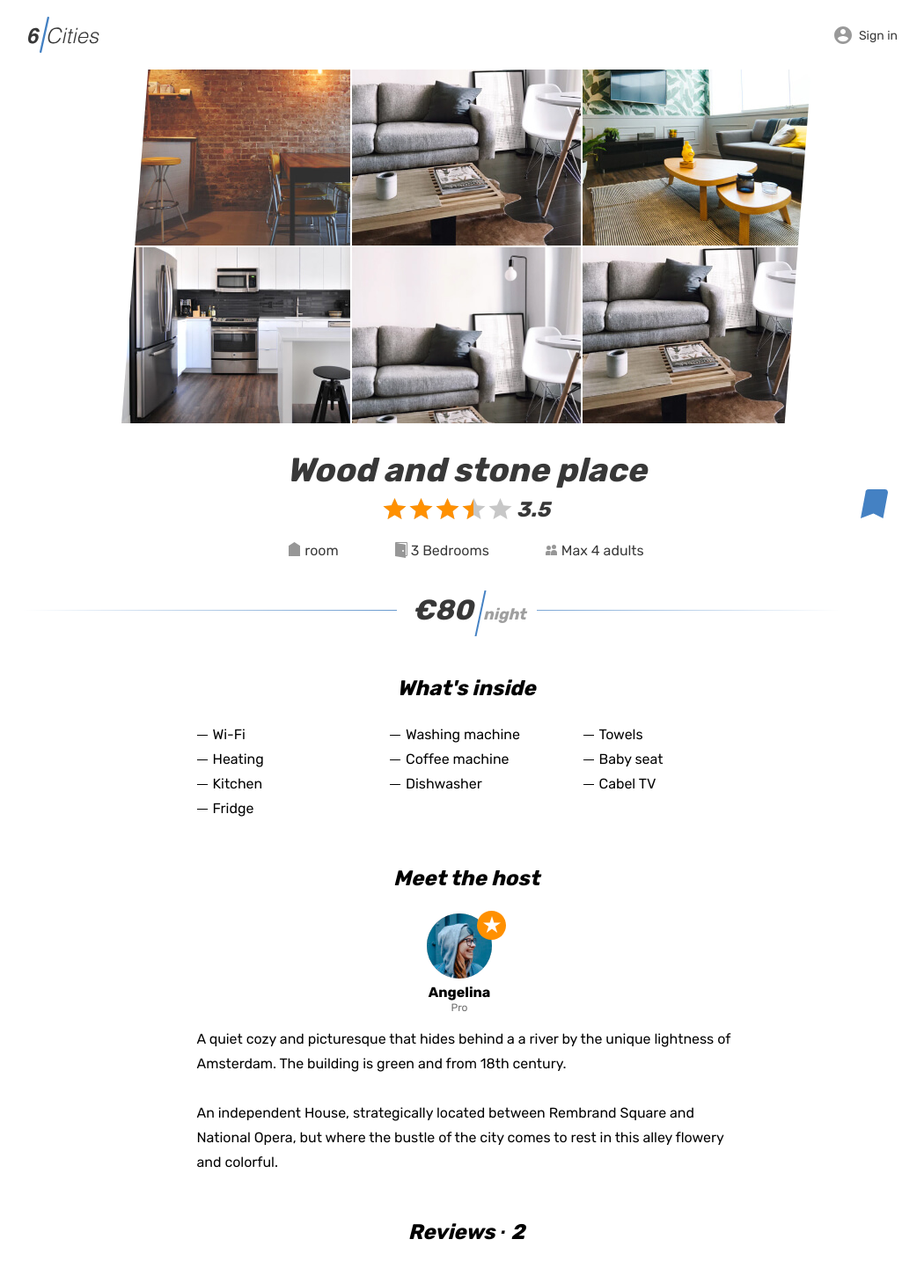
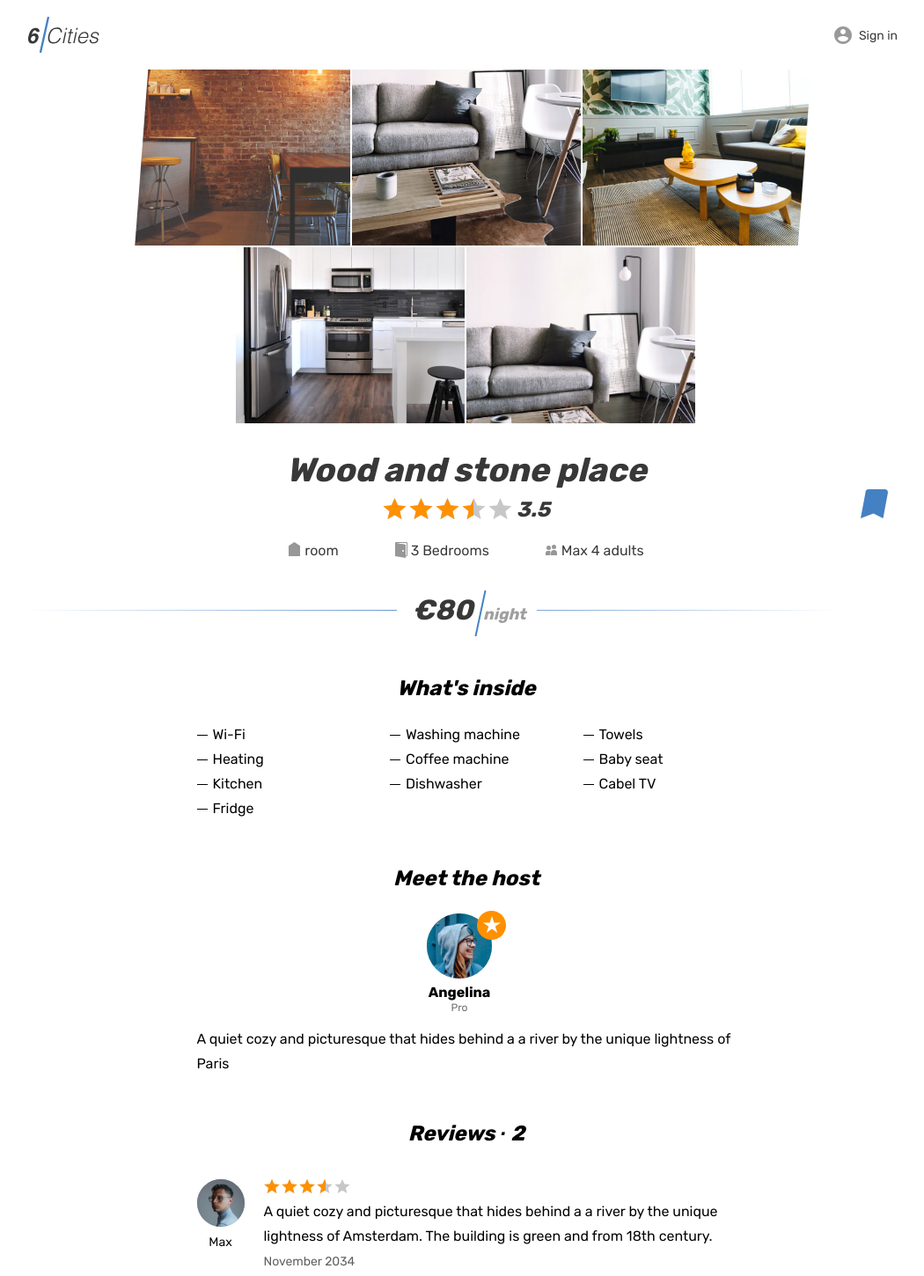
Before and after one commit to lipa88-mk/sixCities, a React (Create React App) app: page /offer/1000 in a window 1280 px wide. Shown: the top 1450 px of the page at 88% size, without its empty margins (110-1160 px from the left). Built offline with nearby package versions, Linux system fonts and the light colour scheme.

Commit message:
update offers data and Property screen

```diff
--- a/src/mocks/offers.ts
+++ b/src/mocks/offers.ts
@@ -16,6 +16,17 @@ export const offers: Offer[] = [
       location: CityCenter['Paris'],
     },
     location: CityCenter['Paris'],
+    bedrooms: 3,
+    description: 'A quiet cozy and picturesque that hides behind a a river by the unique lightness of Paris',
+    goods: ['Wi-Fi', 'Washing machine', 'Towels', 'Heating', 'Coffee machine', 'Baby seat', 'Kitchen', 'Dishwasher', 'Cabel TV', 'Fridge'],
+    host: {
+      avatarUrl: 'img/avatar-angelina.jpg',
+      id: 1,
+      isPro: true,
+      name: 'Angelina',
+    },
+    images: ['img/room.jpg', 'img/apartment-01.jpg', 'img/apartment-02.jpg', 'img/apartment-03.jpg', 'img/studio-01.jpg'],
+    maxAdults: 4,
   },
   {
     id: 1001,
@@ -28,9 +39,20 @@ export const offers: Offer[] = [
     previewImage: 'img/apartment-03.jpg',
     city: {
       name: 'Paris',
-      location: CityCenter['Paris']
+      location: CityCenter['Paris'],
     },
-    location: CityCenter['Paris']
+    location: CityCenter['Paris'],
+    bedrooms: 3,
+    description: '',
+    goods: ['', ''],
+    host: {
+      avatarUrl: '',
+      id: 2,
+      isPro: false,
+      name: '',
+    },
+    images: ['', ''],
+    maxAdults: 4,
   },
   {
     id: 1002,
@@ -43,9 +65,20 @@ export const offers: Offer[] = [
     previewImage: 'img/apartment-01.jpg',
     city: {
       name: 'Cologne',
-      location: CityCenter['Cologne']
+      location: CityCenter['Cologne'],
     },
-    location: CityCenter['Cologne']
+    location: CityCenter['Cologne'],
+    bedrooms: 3,
+    description: '',
+    goods: ['', ''],
+    host: {
+      avatarUrl: '',
+      id: 2,
+      isPro: false,
+      name: '',
+    },
+    images: ['', ''],
+    maxAdults: 4,
   },
   {
     id: 1003,
@@ -58,8 +91,19 @@ export const offers: Offer[] = [
     previewImage: 'img/apartment-02.jpg',
     city: {
       name: 'Paris',
-      location: CityCenter['Paris']
+      location: CityCenter['Paris'],
     },
-    location: CityCenter['Paris']
+    location: CityCenter['Paris'],
+    bedrooms: 3,
+    description: '',
+    goods: ['', ''],
+    host: {
+      avatarUrl: '',
+      id: 2,
+      isPro: false,
+      name: '',
+    },
+    images: ['', ''],
+    maxAdults: 4,
   },
 ];
--- a/src/pages/property-screen/property-screen.tsx
+++ b/src/pages/property-screen/property-screen.tsx
@@ -19,7 +19,8 @@ const PropertyScreen: FC = () => {
   const currentOffer: Offer =
     offers.find((offer) => offer.id.toString() === params.id) || offers[0];
 
-  const { title, type, price, rating, isPremium, isFavorite } = currentOffer;
+  const { title, type, price, rating, isPremium, isFavorite, images, bedrooms, maxAdults, goods, host, description } =
+    currentOffer;
 
   return (
     <div className="page">
@@ -40,50 +41,18 @@ const PropertyScreen: FC = () => {
         <section className="property">
           <div className="property__gallery-container container">
             <div className="property__gallery">
-              <div className="property__image-wrapper">
-                <img
-                  className="property__image"
-                  src="img/room.jpg"
-                  alt="studio"
-                />
-              </div>
-              <div className="property__image-wrapper">
-                <img
-                  className="property__image"
-                  src="img/apartment-01.jpg"
-                  alt="Studio"
-                />
-              </div>
-              <div className="property__image-wrapper">
-                <img
-                  className="property__image"
-                  src="img/apartment-02.jpg"
-                  alt="Studio"
-                />
-              </div>
-              <div className="property__image-wrapper">
-                <img
-                  className="property__image"
-                  src="img/apartment-03.jpg"
-                  alt="Studio"
-                />
-              </div>
-              <div className="property__image-wrapper">
-                <img
-                  className="property__image"
-                  src="img/studio-01.jpg"
-                  alt="Studio"
-                />
-              </div>
-              <div className="property__image-wrapper">
-                <img
-                  className="property__image"
-                  src="img/apartment-01.jpg"
-                  alt="Studio"
-                />
-              </div>
+              {images.map((propertyImage) => (
+                <div key={propertyImage} className="property__image-wrapper">
+                  <img
+                    className="property__image"
+                    src={propertyImage}
+                    alt={title}
+                  />
+                </div>
+              ))}
             </div>
           </div>
+
           <div className="property__container container">
             <div className="property__wrapper">
               {isPremium && (
@@ -112,6 +81,7 @@ const PropertyScreen: FC = () => {
                   </span>
                 </button>
               </div>
+
               <div className="property__rating rating">
                 <div className="property__stars rating__stars">
                   <span style={{ width: getRatingWidth(rating) }}></span>
@@ -121,68 +91,63 @@ const PropertyScreen: FC = () => {
                   {rating}
                 </span>
               </div>
+
               <ul className="property__features">
                 <li className="property__feature property__feature--entire">
                   {type}
                 </li>
                 <li className="property__feature property__feature--bedrooms">
-                  3 Bedrooms
+                  {bedrooms} Bedrooms
                 </li>
                 <li className="property__feature property__feature--adults">
-                  Max 4 adults
+                  Max {maxAdults} adults
                 </li>
               </ul>
+
               <div className="property__price">
                 <b className="property__price-value">&euro;{price}</b>
                 <span className="property__price-text">&nbsp;night</span>
               </div>
+
               <div className="property__inside">
                 <h2 className="property__inside-title">What&apos;s inside</h2>
                 <ul className="property__inside-list">
-                  <li className="property__inside-item">Wi-Fi</li>
-                  <li className="property__inside-item">Washing machine</li>
-                  <li className="property__inside-item">Towels</li>
-                  <li className="property__inside-item">Heating</li>
-                  <li className="property__inside-item">Coffee machine</li>
-                  <li className="property__inside-item">Baby seat</li>
-                  <li className="property__inside-item">Kitchen</li>
-                  <li className="property__inside-item">Dishwasher</li>
-                  <li className="property__inside-item">Cabel TV</li>
-                  <li className="property__inside-item">Fridge</li>
+                  {goods.map(
+                    (item) => <li key={item} className="property__inside-item">{item}</li>
+                  )}
                 </ul>
               </div>
+
               <div className="property__host">
                 <h2 className="property__host-title">Meet the host</h2>
                 <div className="property__host-user user">
-                  <div className="property__avatar-wrapper property__avatar-wrapper--pro user__avatar-wrapper">
+                  <div className={['property__avatar-wrapper user__avatar-wrapper', host.isPro && 'property__avatar-wrapper--pro'].join(' ')}>
                     <img
                       className="property__avatar user__avatar"
-                      src="img/avatar-angelina.jpg"
+                      src={host.avatarUrl}
                       width="74"
                       height="74"
-                      alt="Host avatar"
+                      alt={`Host ${host.name} avatar`}
                     />
                   </div>
-                  <span className="property__user-name">Angelina</span>
-                  <span className="property__user-status">Pro</span>
+                  <span className="property__user-name">{host.name}</span>
+                  {host.isPro && <span className="property__user-status">Pro</span>}
                 </div>
+
                 <div className="property__description">
                   <p className="property__text">
-                    A quiet cozy and picturesque that hides behind a a river by
-                    the unique lightness of Amsterdam. The building is green and
-                    from 18th century.
-                  </p>
-                  <p className="property__text">
-                    An independent House, strategically located between Rembrand
-                    Square and National Opera, but where the bustle of the city
-                    comes to rest in this alley flowery and colorful.
+                    {description}
                   </p>
                 </div>
               </div>
               <ReviewsList reviews={reviews} />
             </div>
           </div>
-          <Map locations={offers.map((offer) => offer.location)} city={city} place='property' />
+          <Map
+            locations={offers.map((offer) => offer.location)}
+            city={city}
+            place="property"
+          />
         </section>
 
         <div className="container">
@@ -191,7 +156,9 @@ const PropertyScreen: FC = () => {
               Other places in the neighbourhood
             </h2>
             <div className="near-places__list places__list">
-              {nearbyOffers.map((offer) => <Card key={offer.id} offer={offer} />)}
+              {nearbyOffers.map((offer) => (
+                <Card key={offer.id} offer={offer} />
+              ))}
             </div>
           </section>
         </div>
```
Also changed, not shown: src/types/types.ts (+11 -0 lines).
